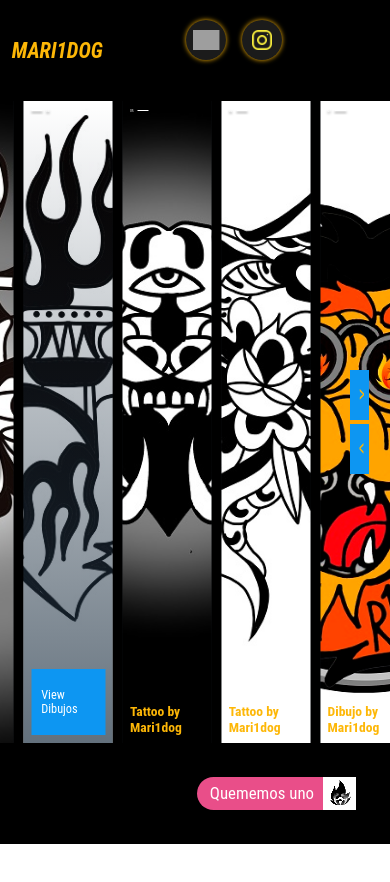
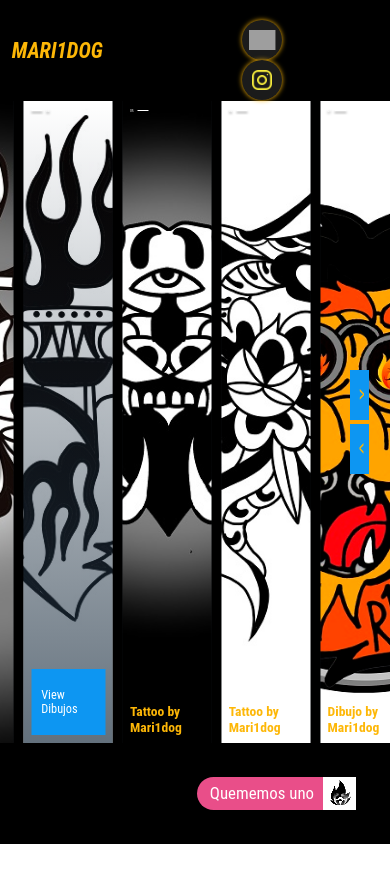
Before and after one commit to pagliaccicesar/mari1, a plain HTML site: page portfolio.html in a window 390 px wide. Shown: the top 882 px of the page. After the commit the page ends 844 px from the top, so only its background shows below. Drawn offline with Linux system fonts and the light colour scheme; grey boxes are pictures that could not be loaded.

Commit message:
haciendo responsive prtfolio

```diff
--- a/port.css
+++ b/port.css
@@ -3,7 +3,7 @@ body {
   --slides-per-page: 2;
   margin: 0;
   overflow: hidden;
-  height: 200vh;
+  height: 100vh;
   font-family: "Roboto Condensed", sans-serif;
   color: #fdb707;
 }
@@ -52,7 +52,8 @@ a {
 .redes {
     z-index: 1;
     position: fixed;
-    right: 20px;
+    left: 250px;
+    /*right: 20px;*/
     top:  0px;
     display: flex;
     margin: 0;
```
